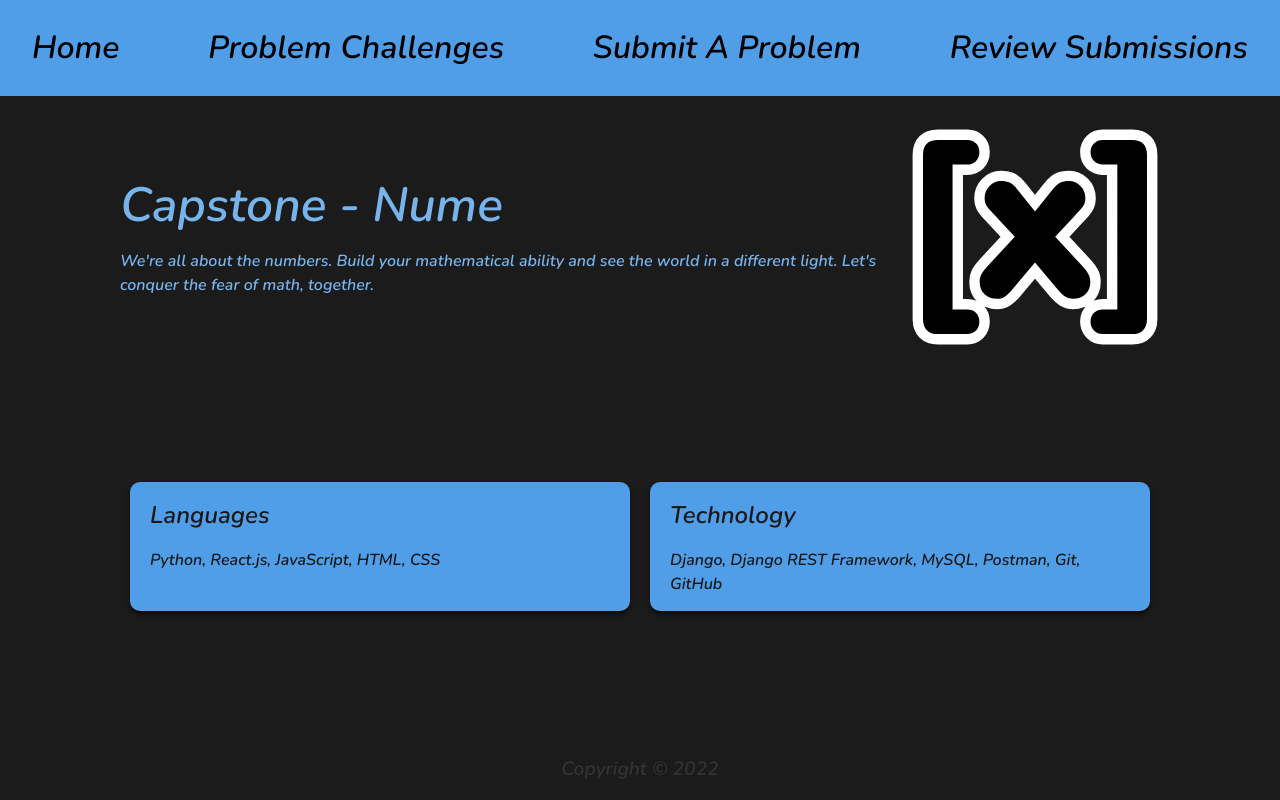
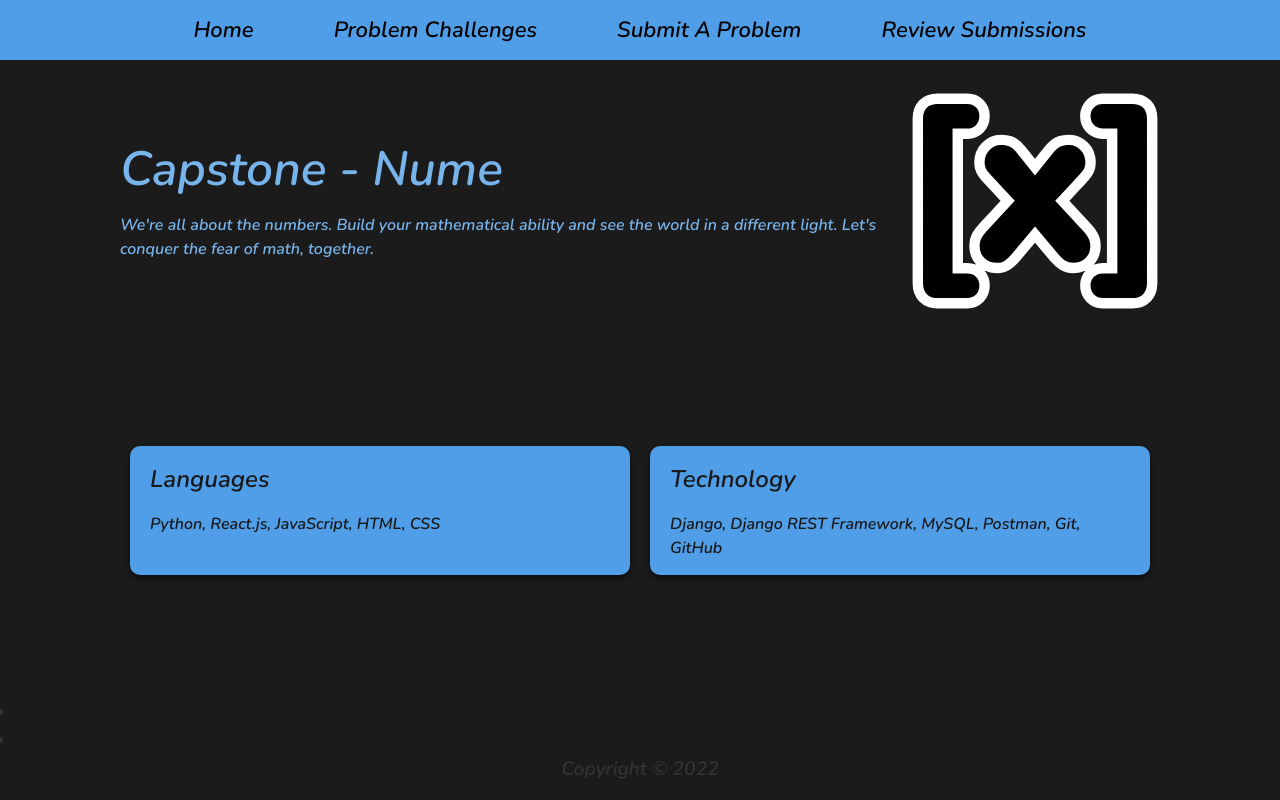
Before and after one commit to Quentin-Hicks/Capstone-Numeracy, a React (Create React App) app in the folder frontend/: page / in a window 1280 px wide. Built offline with nearby package versions, Linux system fonts and the light colour scheme; no server answers.

Commit message:
Modified CSS For Navbar Component

```diff
--- a/frontend/src/components/CapstoneNavBar/CapstoneNavBar.css
+++ b/frontend/src/components/CapstoneNavBar/CapstoneNavBar.css
@@ -1,23 +1,33 @@
-ul {
-    display: flex;
-    justify-content: space-between;
-    list-style-type: none;
-  }
-
 .navbar {
     background: rgb(79, 158, 231);
     color: rgb(24, 24, 24);
+    height: 60px;
     padding: 1rem 1rem;
-    /* box-shadow: 1px 2px 3px black; */
     margin-bottom: 1rem;
     padding: 1.5rem 2rem;
 }
 
-li {
-    font-size: 1rem;
+.navbar .nav-container {
+    display: flex;
+    justify-content: center;
+    align-items: center;
+    height: 100%;
 }
 
-.brand {
-    cursor: pointer;
-    font-size: 2rem;
+.navbar ul {
+    display: flex;
 }
+
+.navbar ul li {
+    list-style-type: none;
+    margin: 40px;
+}
+
+.navbar .brand {
+    font-size: 22px;
+    font-weight: bold;
+}
+
+.navbar p:hover {
+    color: rgb(255, 255, 255);
+}
--- a/frontend/src/components/CapstoneNavBar/CapstoneNavBar.jsx
+++ b/frontend/src/components/CapstoneNavBar/CapstoneNavBar.jsx
@@ -7,6 +7,7 @@ const CapstoneNavBar = () => {
 
     return (
         <div className="navbar">
+          <div className="nav-container">
             <ul>
                 <li className="brand">
                     <Link to="/" style={{ textDecoration: "none", color: "black" }}>
@@ -30,6 +31,7 @@ const CapstoneNavBar = () => {
                 </li>
             </ul>
           </div>
+        </div>
     )
 }
 
```
Lines whose indentation alone changed are shown as unchanged.
